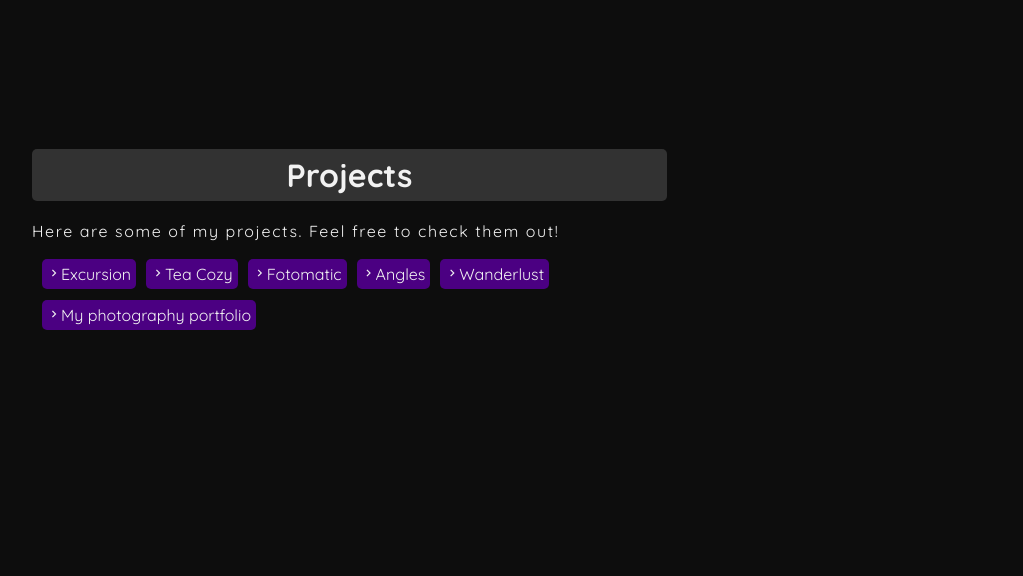
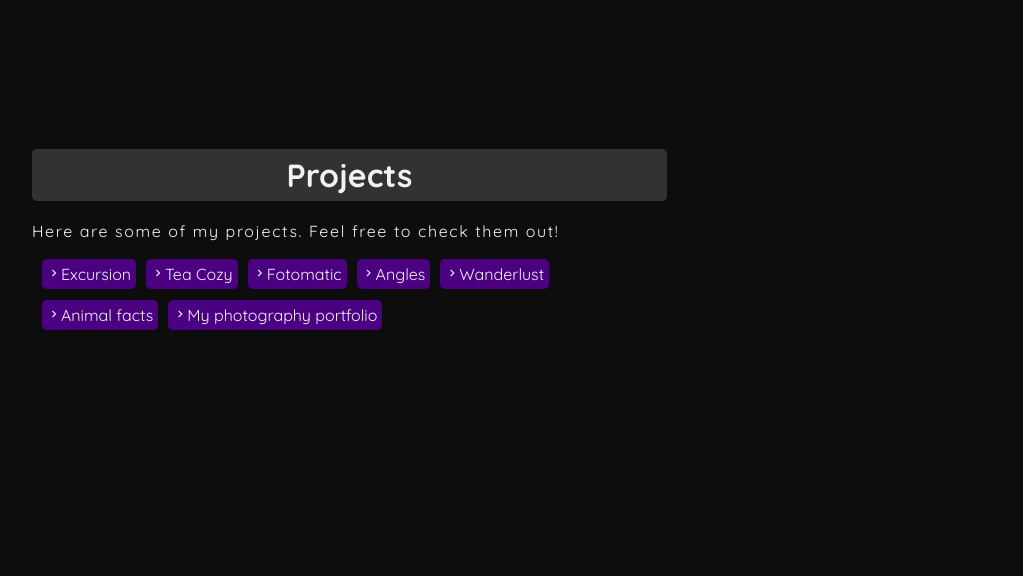
Before and after one commit to Axll/axelhuts, a plain HTML site: page index.html in a window 1280 px wide. Shown: the part 405-981 px from the top of the page, without its empty margins (128-1151 px from the left). Drawn offline with Linux system fonts and the light colour scheme; a web font is replaced by a local one.

Commit message:
Update index.html

```diff
--- a/index.html
+++ b/index.html
@@ -67,6 +67,7 @@
                 <li><a class="projectlink" href="https://axll.github.io/fotomatic/" target="_blank"><i class="material-icons">keyboard_arrow_right</i>Fotomatic</a></li>
                 <li><a class="projectlink" href="https://axll.github.io/angles/" target="_blank"><i class="material-icons">keyboard_arrow_right</i>Angles</a></li>
                 <li><a class="projectlink" href="https://axll.github.io/Wanderlust/" target="_blank"><i class="material-icons">keyboard_arrow_right</i>Wanderlust</a></li>
+                <li><a class="projectlink" href="https://axll.github.io/Animalfacts/" target="_blank"><i class="material-icons">keyboard_arrow_right</i>Animal facts</a></li>
                 <li><a class="projectlink" href="https://glitchproductions.be/photography" target="_blank"><i class="material-icons">keyboard_arrow_right</i>My photography portfolio</a></li>
             </ul>
         </div>
```
